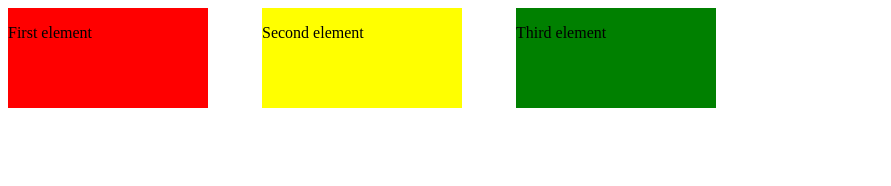
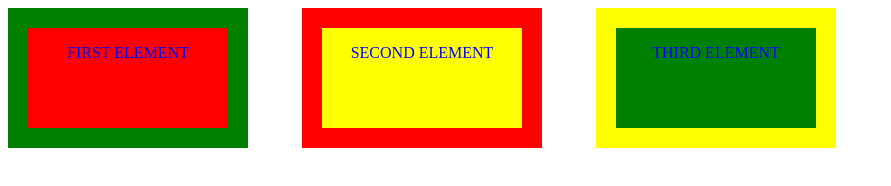
Before and after one commit to songxingchang/lapio-website, a plain HTML site: page positions.html in a window 1280 px wide. Shown: the whole page, without its empty margins (0-891 px from the left). Drawn offline with Linux system fonts and the light colour scheme.

Commit message:
Part 3, add tennth exercise

```diff
--- a/positions.html
+++ b/positions.html
@@ -10,13 +10,13 @@
 <body>
   <!--Do the exercises here-->
   <div class="first-box-container">
-    <p>First element</p>
+    <p>FIRST ELEMENT</p>
   </div>
   <div class="second-box-container">
-    <p>Second element</p>
+    <p>SECOND ELEMENT</p>
   </div>
   <div class="third-box-container">
-    <p>Third element</p>
+    <p>THIRD ELEMENT</p>
   </div>
 
 </body>
--- a/style2.css
+++ b/style2.css
@@ -1,8 +1,13 @@
+p {color: blue;}
 .first-box-container {
   width: 200px;
   height: 100px;
   background-color: red;
+  text-align: center;
   display: inline-block;
+  border-color: green;
+  border-width: 20px;
+  border-style: solid;
 }
 
 .second-box-container {
@@ -12,6 +17,10 @@
   display: inline-block;
   position: relative;
   left: 50px;
+  text-align: center;
+  border-color: red;
+  border-width: 20px;
+  border-style: solid;
 }
 
 .third-box-container {
@@ -21,4 +30,8 @@
   display: inline-block;
   position: relative;
   left: 100px;
+  text-align: center;
+  border-color: yellow;
+  border-width: 20px;
+  border-style: solid;
 }
```
